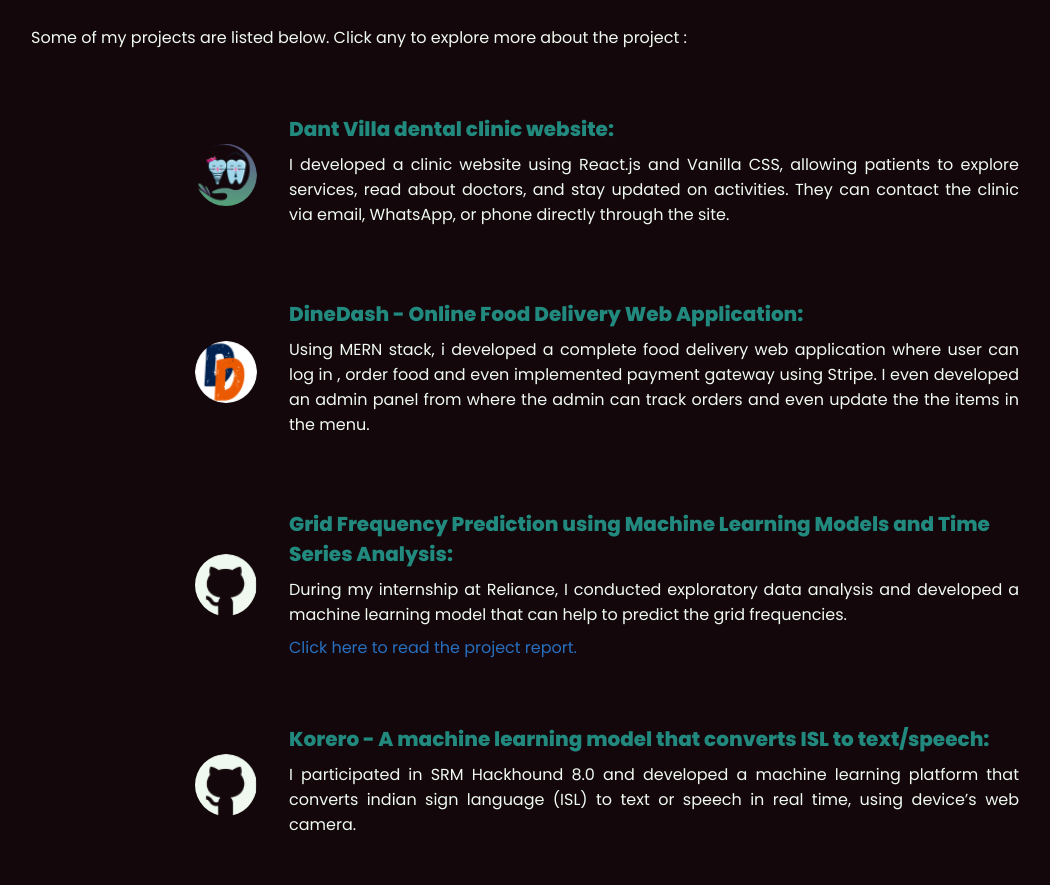
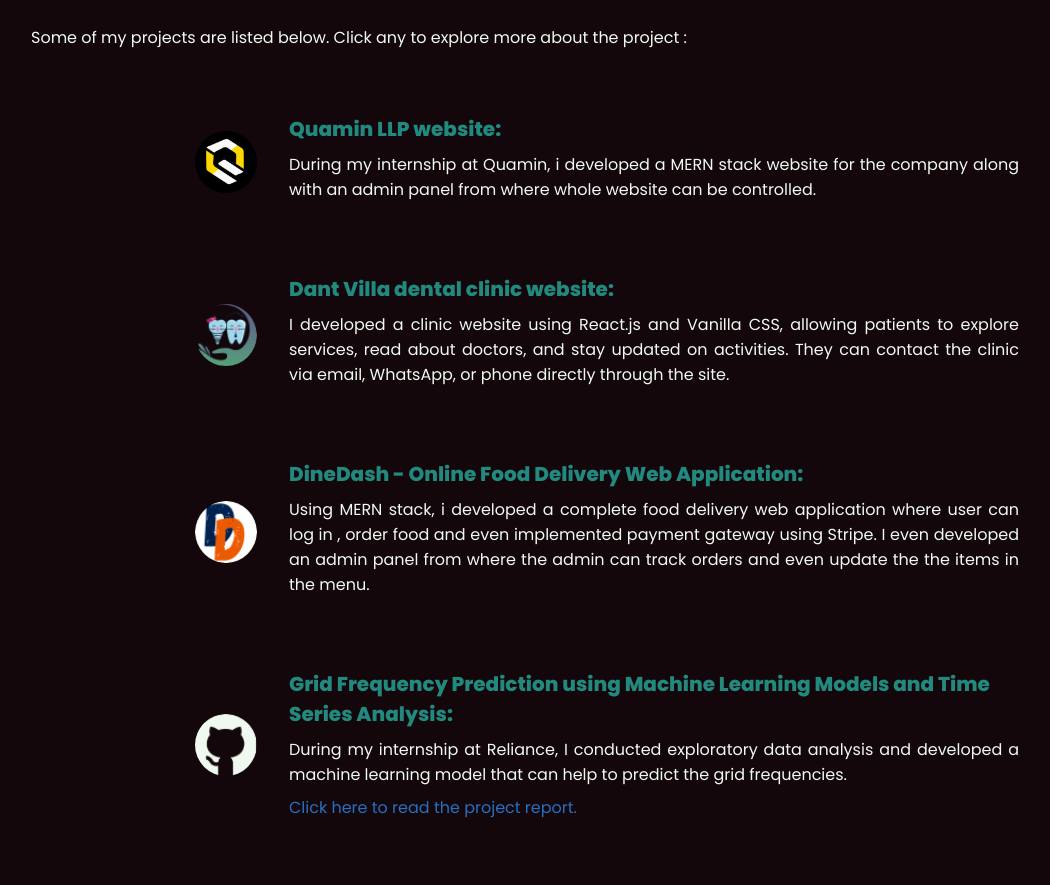
Before and after one commit to EshaanGupta1011/portfolio, a React (Vite) app: page / in a window 1280 px wide. Shown: the part 4606-5491 px from the top of the page, without its empty margins (33-1083 px from the left). Built offline with nearby package versions, Linux system fonts and the light colour scheme; no server answers.

Commit message:
update: project added

```diff
--- a/index.html
+++ b/index.html
@@ -1,6 +1,8 @@
 <!DOCTYPE html>
 <html lang="en">
   <head>
+    <link rel="icon" type="image/x-icon" href="./public/EG.png" />
+
     <script
       type="text/javascript"
       src="https://cdn.jsdelivr.net/npm/@emailjs/browser@4/dist/email.min.js"
--- a/src/assets/data/projectData.js
+++ b/src/assets/data/projectData.js
@@ -1,11 +1,18 @@
 import DVProject from "../DVProject.png";
 import DDProject from "../DDProject.png";
+import QuaminProject from "../exp-4.png";
 import GitHubProject from "../GitHubProject.png";
 import GridFrequencyReport from "../pdf/14519051622_EshaanGupta_AIML_ST.pdf";
 import FacialRecognitionReport from "../pdf/FacialRecognitionReport.pdf";
 import CloudComputingProject from "../pdf/CloudComputingProject.pdf";
 
 const project = [
+  {
+    img: QuaminProject,
+    title: "Quamin LLP website:",
+    desc: "During my internship at Quamin, i developed a MERN stack website for the company along with an admin panel from where whole website can be controlled.",
+    link: "https://quamin.in/",
+  },
   {
     img: DVProject,
     title: "Dant Villa dental clinic website:",
--- a/vite.config.js
+++ b/vite.config.js
@@ -4,5 +4,5 @@
 // https://vite.dev/config/
 export default defineConfig({
   plugins: [react()],
-  // base: "/portfolio",
+  base: "/portfolio/",
 });
```
Also changed, not shown: package.json (+4 -4 lines), src/main.jsx (+4 -3 lines), 1 other file (tests, documents, lock files or other folders).
